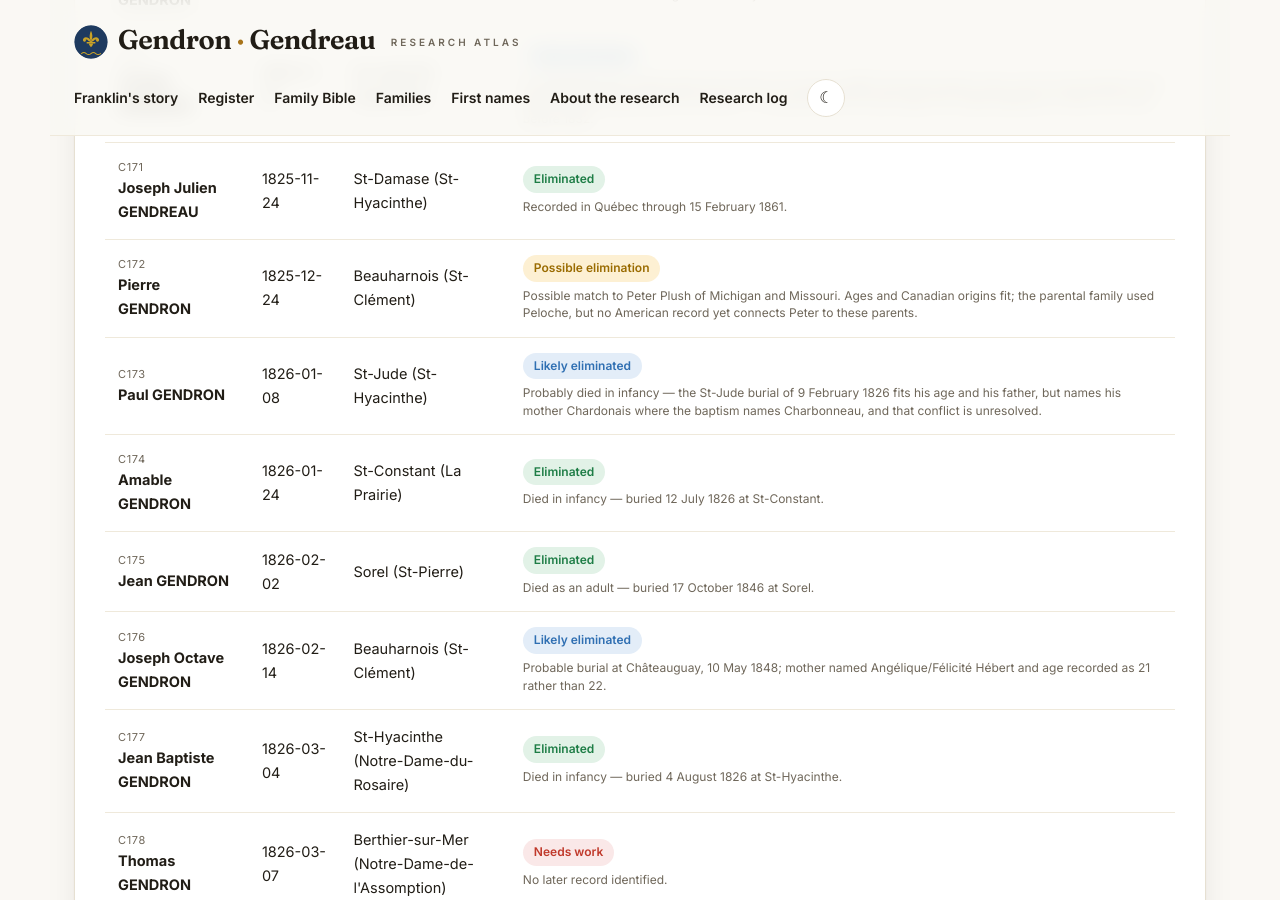
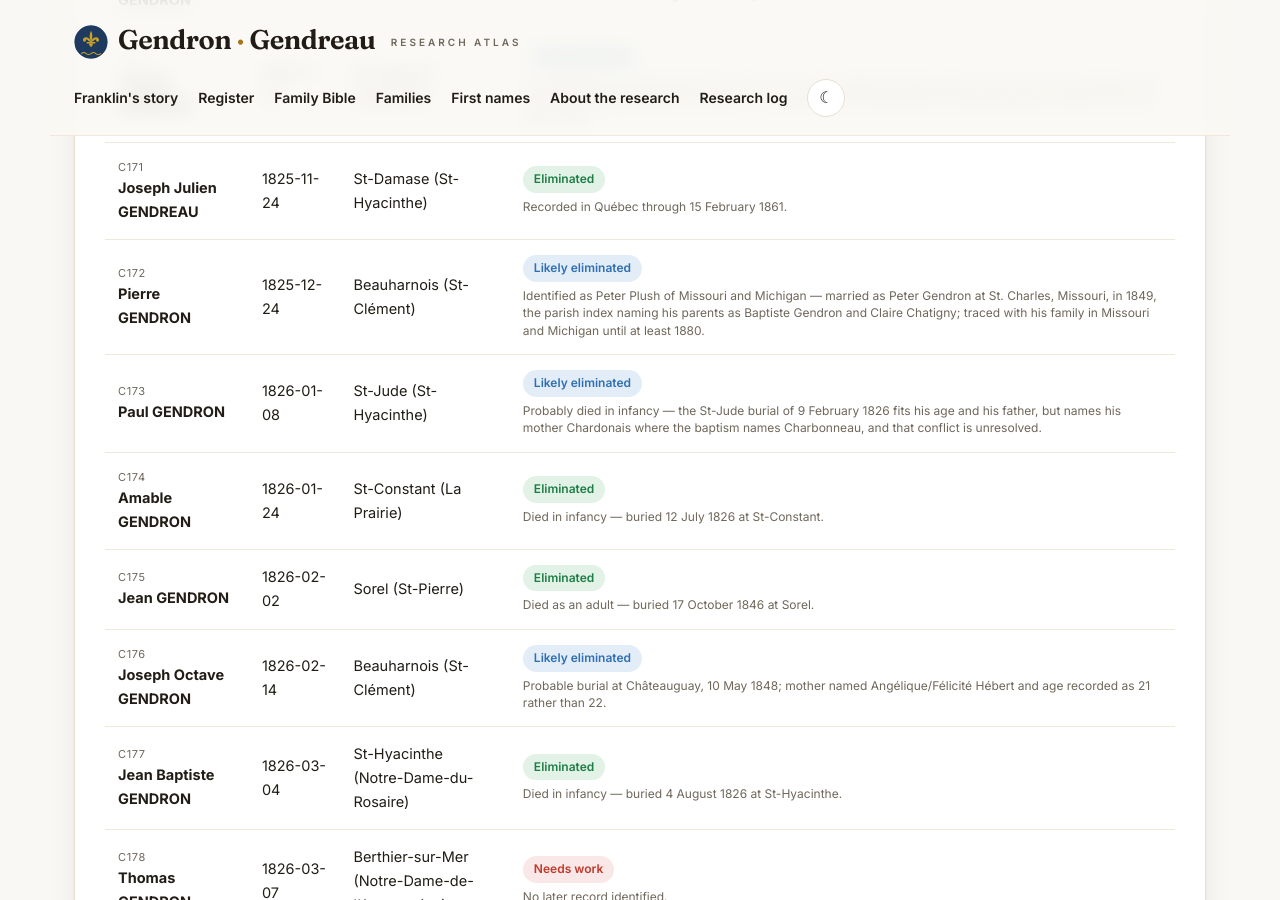
Before and after one commit to vetharmon/gendron-research, a Jekyll site: the page built from register.html, in a window 1280 px wide and 900 px high, scrolled down 18624 px. Built offline with Jekyll 4.4.1, drawn with Linux system fonts in a browser that asks for light colours; part of the change alters nothing that is shown.

Commit message:
C172 to likely elimination — Peter Plush identification (Tim's ruling)

```diff
--- a/_candidates/c172.md
+++ b/_candidates/c172.md
@@ -4,13 +4,13 @@ id: "C172"
 title: "Pierre GENDRON"
 date_record: "1825-12-24"
 place: "Beauharnois (St-Clément)"
-status: "Possible elimination"
+status: "Likely elimination"
 category: "qualified"
-tier: "possible"
+tier: "likely"
 francois: false
 act: "4253569"
 parents: "Jean-Baptiste Gendron and Claire Chatigny"
-outcome: "Possible match to Peter Plush of Michigan and Missouri. Ages and Canadian origins fit; the parental family used Peloche, but no American record yet connects Peter to these parents."
+outcome: "Identified as Peter Plush of Missouri and Michigan — married as Peter Gendron at St. Charles, Missouri, in 1849, the parish index naming his parents as Baptiste Gendron and Claire Chatigny; traced with his family in Missouri and Michigan until at least 1880."
 search_log:
   - resource: "PRDH-IGD / LAFRANCE consolidation"
     outcome: "Baptism located — act 4253569, Beauharnois (St-Clément), 1825-12-24."
@@ -34,6 +34,8 @@ search_log:
     outcome: "The marriage the trees reported was found, under Gendron: Peter Gendron married Margaritha Grefe on 19 February 1849 at St. Charles, Missouri, by Jos Brunner, Catholic priest — the civil return was read in the original (FamilySearch 3:1:3QS7-8989-386N). The return gives no ages, birthplaces, parents or witnesses. St. Charles is also the county where Peter Plush declared naturalization in 1854. No Peter was found in the 1850 Missouri census index under any surname variant."
   - resource: "20 November 2026 — St. Charles Borromeo parish records (FamilySearch)"
     outcome: "The Borromeo marriage register for 1845–1892 is not filmed, but Collet's compiled index to that register names the groom's parents as Baptiste Gendron and Claire Chetinser, with the compiler's own alternative reading (Chatagne?) — that is, Jean-Baptiste Gendron and Claire Chatigny, this candidate's parents. The couple's daughter Aspasie, baptized at Borromeo on 1 May 1853 (original read, FamilySearch 3:1:3Q9M-CSQJ-49Z4-G), is the Spizia Plush, aged 7 and born in Missouri, of Peter Plush's 1860 Delta, Michigan household — tying the St. Charles Gendron family to the Michigan Plush family. The parent naming rests on a compiled index rather than the original register; a grading change awaits Tim's ruling."
+  - resource: "21 November 2026 — Assessment"
+    outcome: "Moved to likely elimination on Tim's ruling. The identification rests on the 1849 St. Charles marriage under the name Gendron, the Borromeo parish index naming the groom's parents as Baptiste Gendron and Claire Chatigny, the 1853 baptism of the couple's daughter Aspasie — the Spizia Plush of the 1860 Michigan census — and the parental family's documented dit name Peloche, of which Plush is the anglicized form. It stays likely rather than solid because the parent naming comes from a compiled index: the original Borromeo marriage register for 1845–1892 is unfilmed."
 permalink: /candidates/c172/
 sources:
   - label: "Public Archives typed baptism transcription, page 330"
@@ -48,6 +50,18 @@ sources:
     url: "https://www.familysearch.org/ark:/61903/3:1:3QSQ-G993-WJ4B"
     access: "Free FamilySearch account"
     provenance: "Quebec, Catholic Parish Registers, 1621-1979 — image 380, DGS 5469007. Matched to the LAFRANCE act on name, date and parents (12 Nov 2026)."
+  - label: "Marriage return, Peter Gendron and Margaritha Grefe, St. Charles, Missouri, 19 February 1849"
+    url: "https://www.familysearch.org/ark:/61903/3:1:3QS7-8989-386N"
+    access: "Free FamilySearch account"
+    provenance: "St. Charles Marriage Records 1807–1854, image 255 of 338. Civil minister's return read in the original (20 Nov 2026); no ages, parents or witnesses given."
+  - label: "Collet index to the St. Charles Borromeo marriage register — Gendron/Grefe entry"
+    url: "https://www.familysearch.org/library/books/viewer/265517/"
+    access: "Free FamilySearch account"
+    provenance: "O. W. Collet, Index to the St. Charles County, Missouri marriages, 1792–1863 (1969 reprint), groom index p. 15. Names the groom's parents as Baptiste Gendron and Claire Chetinser, with the compiler's alternative reading (Chatagne?). The original register for 1845–1892 is unfilmed."
+  - label: "Baptism of Aspasie Jondron, St. Charles Borromeo, 1 May 1853"
+    url: "https://www.familysearch.org/ark:/61903/3:1:3Q9M-CSQJ-49Z4-G"
+    access: "Free FamilySearch account"
+    provenance: "St. Charles Borromeo baptism register, DGS 7846218, item 2, image 9. Daughter of Pierre and Margareta Greffe; godfather Charles Greffe. Original read (20 Nov 2026)."
 filenames:
   []
 ---
@@ -56,13 +70,13 @@ filenames:
 
 Pierre Gendron was born and baptized on 24 December 1825 at Beauharnois (St-Clément), the son of Jean-Baptiste Gendron and Claire Chatigny. He is absent from his parents' 1851 St-Clément household. The checked 1843–1855 marriage indexes did not identify him as their son.
 
-## Possible match: Peter Plush
+## Identification: Peter Plush
 
-Possible match: Peter Plush, husband of Margaret, recorded in Delta County, Michigan, in 1860 and Cunningham Township, Chariton County, Missouri, in 1880. Both originals give Canadian birth and ages 33/53, about one year below Pierre's expected completed ages of 34/54. The 1880 census gives both parents' birthplaces as Canada. Children born in Missouri about 1851–1853 place the family there during Franklin's Missouri years. Claire Chatigny's 1839 petition identifies her husband as Jean-Baptiste Gendron dit Peloche, connecting C172's parental family to that dit name. Peloche/Ploche becoming Plush is plausible but unproved. Trees assign Peter the exact birth date 24 December 1825 and the same parents, but no independent American record yet confirms those details. This is a possible identification and possible elimination, not a proved identity.
+Pierre is identified as Peter Plush of Missouri and Michigan. He married at St. Charles, Missouri, on 19 February 1849 — recorded as Peter Gendron — Margaritha Grefe, before Jos Brunner, a Catholic priest. Collet's index to the St. Charles Borromeo marriage register names the groom's parents as Baptiste Gendron and Claire Chetinser, with the compiler's own alternative reading "(Chatagne?)" — that is, Jean-Baptiste Gendron and Claire Chatigny, Pierre's parents. The original Borromeo marriage register for 1845–1892 is not filmed, so the parent naming rests on that compiled index rather than the register itself. The couple's daughter Aspasie, baptized at Borromeo on 1 May 1853, appears as Spizia Plush, aged 7 and born in Missouri, in Peter's 1860 Delta County, Michigan household — the same family under the anglicized surname. Claire Chatigny's 1839 petition identifies her husband as Jean-Baptiste Gendron dit Peloche, and Plush is the anglicized form of that dit name.
 
-Peter was a labourer in 1860 and a farmer in 1880. His wife Margaret was also born in Canada. The 1860 household includes two older children born in Missouri and two younger children born in Michigan. His age, Canadian origins, farming occupation and early Missouri family resemble Franklin's circumstances, but those similarities do not establish a relationship or common migration.
+Peter was a labourer in 1860 and a farmer in 1880. Both censuses give Canadian birth, with ages 33 and 53 — about one year below Pierre's expected completed ages of 34 and 54 — and the 1880 census gives both his parents' birthplaces as Canada. His wife Margaret was also born in Canada. The 1860 household includes two older children born in Missouri and two younger children born in Michigan, and a Zoa Grif, 17, born in Canada — a young kinswoman of Margaret's, whose maiden name was Grefe. Peter declared naturalization at the St. Charles Circuit Court on 16 May 1854, the same county as his marriage.
 
-The next step is an original marriage, death, baptism or other record linking Peter Plush to Jean-Baptiste Gendron and Claire Chatigny. The reported 1848 Missouri marriage to Margaret Lucie Cathrine Greffe comes from compiled genealogy and remains unverified.
+He is traced in Missouri and Michigan until at least 1880. The remaining gap is the original Borromeo marriage register entry itself, held unfilmed at the Kenrick Seminary Library: reading it, or the original of his 1854 St. Charles naturalization declaration, would be needed to raise this from a likely to a solid elimination.
 
 ## Documents
 
@@ -71,6 +85,9 @@ The next step is an original marriage, death, baptism or other record linking Pe
 - **[Claire Chatigny's petition, 17 January 1839, reproduced on slides 9–10](https://www.scribd.com/presentation/790952794/PPT-Cours-4)** — BAnQ Québec E17,S37,D2076. Handwritten closing inspected; identifies her as wife of Jean-Baptiste Gendron dit Peloche. Reproduction is low resolution.
 - **[Peter Plush, 1860 census](https://www.myheritage.com/research/record-10127-10265949/peter-plush-in-1860-united-states-federal-census)** — Original inspected: Delta, Delta County, Michigan, sheet 119; Peter 33, Margaret 31 and children.
 - **[Peter Plush, 1880 census](https://www.myheritage.com/research/record-10129-66062942/peter-plush-in-1880-united-states-federal-census)** — Original inspected: Cunningham, Chariton County, Missouri, sheet 630-A, lines 20–27; Peter 53, Margaret 50 and children.
+- **[Marriage return, 19 February 1849](https://www.familysearch.org/ark:/61903/3:1:3QS7-8989-386N)** — St. Charles, Missouri: Peter Gendron and Margaritha Grefe, married by Jos Brunner, Catholic priest. The civil return names no parents; read in the original.
+- **[Collet index to the St. Charles Borromeo marriage register](https://www.familysearch.org/library/books/viewer/265517/)** — The index entry for the 1849 marriage names the groom's parents as Baptiste Gendron and Claire Chetinser, with the compiler's alternative reading "(Chatagne?)". The original register for 1845–1892 is unfilmed.
+- **[Baptism of Aspasie Jondron, 1 May 1853](https://www.familysearch.org/ark:/61903/3:1:3Q9M-CSQJ-49Z4-G)** — St. Charles Borromeo: daughter of Pierre and Margareta Greffe, godfather Charles Greffe. She is the Spizia Plush, 7, of the 1860 Michigan census.
 
 ## Compiled leads
 
```
